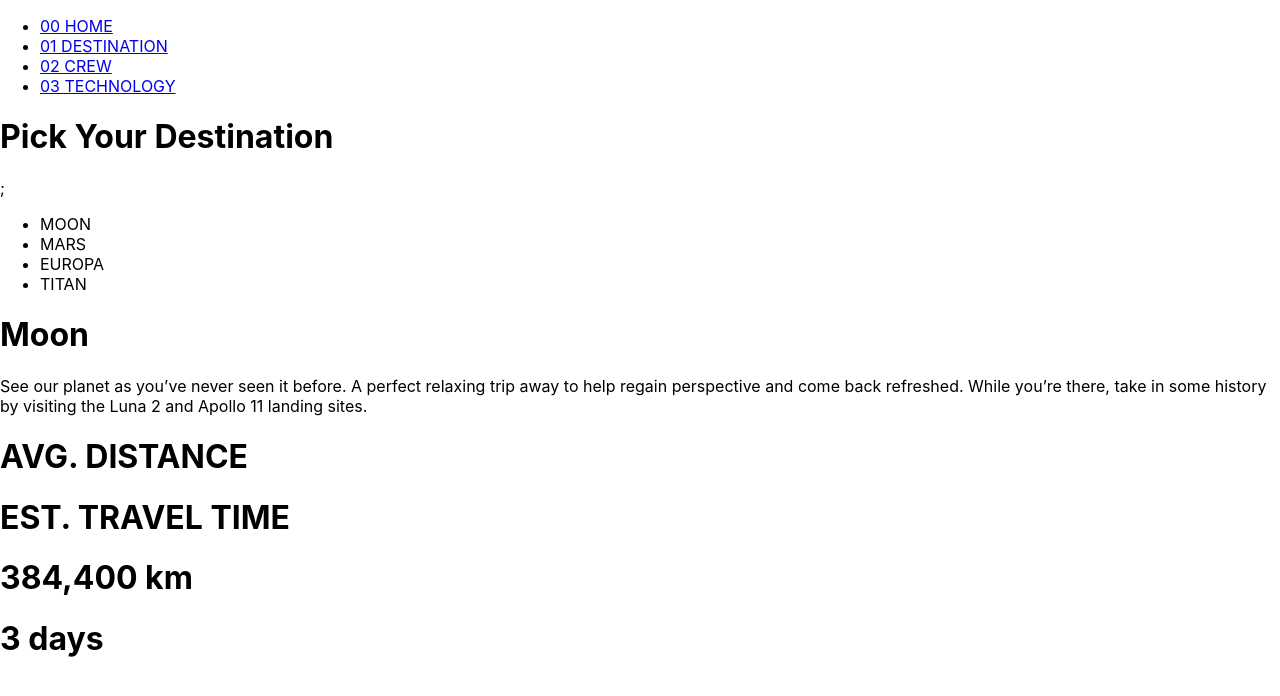
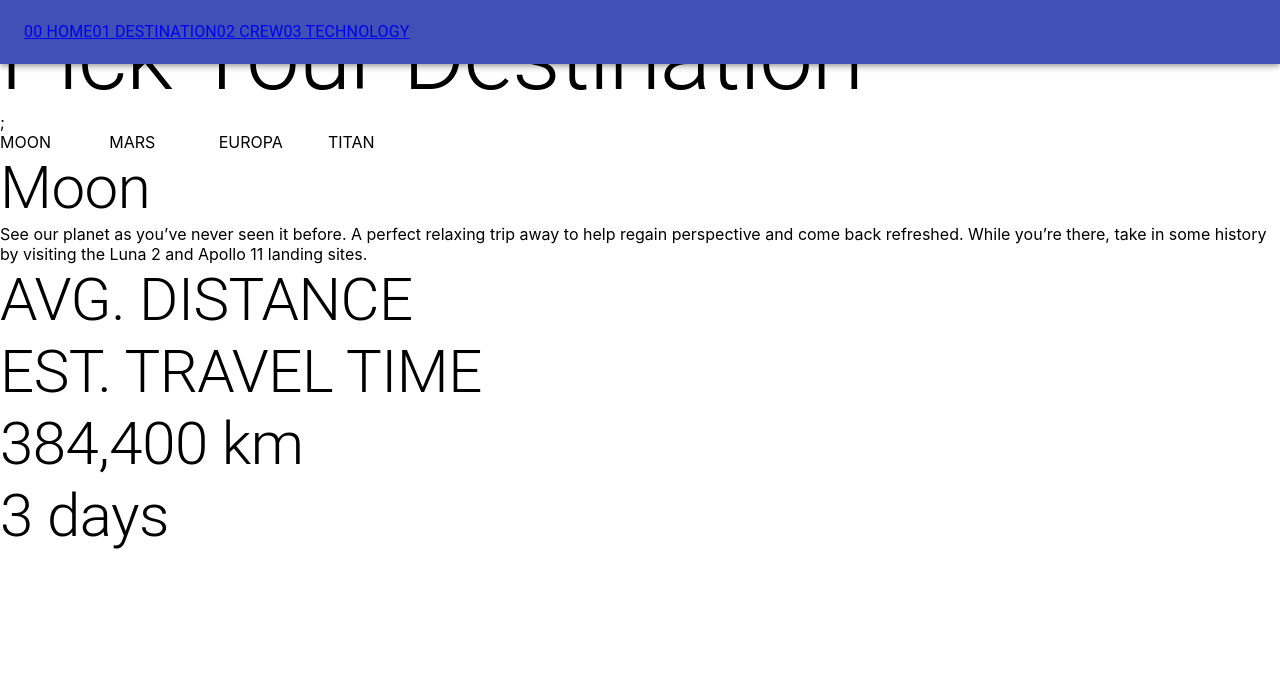
Before and after one commit to coderSathesBala/frontEndMentorsSpaceChallenge, a React (Create React App) app: page /Destination in a window 1280 px wide. Shown: the top 696 px of the page. Built offline with nearby package versions, Linux system fonts and the light colour scheme.

Commit message:
convertToMaterialUIWriting

```diff
--- a/package.json
+++ b/package.json
@@ -3,6 +3,8 @@
   "version": "0.1.0",
   "private": true,
   "dependencies": {
+    "@emotion/react": "^11.7.1",
+    "@emotion/styled": "^11.6.0",
     "@material-ui/core": "^4.12.3",
     "@mui/material": "^5.2.5",
     "@testing-library/jest-dom": "^5.16.1",
--- a/src/components/crewPage.js
+++ b/src/components/crewPage.js
@@ -1,4 +1,5 @@
 import React from 'react';
+import { Typography, Button, Box } from "@material-ui/core"
 
 class Crew extends React.Component {
 
@@ -41,17 +42,16 @@ class Crew extends React.Component {
   }
     render() {
       return (
-      <div>
-        <h1>02 Meet Your Crew</h1>
-        <h1>{this.state.title}</h1>
-        <h1>{this.state.name}</h1>
-        <p>{this.state.description}</p>
-        <button type="button" onClick={this.specialist.bind(this)}>Mission Specialist</button>
-        <button type="button" onClick={this.commander.bind(this)}>Commander</button>
-        <button type="button" onClick={this.pilot.bind(this)}>Pilot</button>
-        <button type="button" onClick={this.engineer.bind(this)}>Flight Engineer</button>
-      </div>
-
+      <Box component="span">
+        <Typography variant='h1'>02 Meet Your Crew</Typography >
+        <Typography variant='h1'>{this.state.title}</Typography >
+        <Typography variant='h1'>{this.state.name}</Typography >
+        <Typography variant='p'>{this.state.description}</Typography >
+        <Button variant="text" onClick={this.specialist.bind(this)}>Mission Specialist</Button>
+        <Button variant="text" onClick={this.commander.bind(this)}>Commander</Button>
+        <Button variant="text" onClick={this.pilot.bind(this)}>Pilot</Button>
+        <Button variant="text" onClick={this.engineer.bind(this)}>Flight Engineer</Button>
+      </Box>
       )
     }
   }
--- a/src/components/destinationPage.js
+++ b/src/components/destinationPage.js
@@ -1,4 +1,5 @@
 import React from 'react';
+import {Typography, Grid, Paper, Box} from '@material-ui/core'
 
 class Destination extends React.Component {
 
@@ -48,21 +49,21 @@ class Destination extends React.Component {
 
     render() {
       return (
-      <div>
-        <h1>Pick Your Destination</h1>;
-        <ul>
-          <li onClick={this.moon.bind(this)}>MOON</li>
-          <li onClick={this.mars.bind(this)}>MARS</li>
-          <li onClick={this.europa.bind(this)}>EUROPA</li>
-          <li onClick={this.titan.bind(this)}>TITAN</li>
-        </ul>
-        <h1>{this.state.title}</h1>
-        <p>{this.state.description}</p>
-        <h1>AVG. DISTANCE</h1>
-        <h1>EST. TRAVEL TIME</h1>
-        <h1>{this.state.distance}</h1>
-        <h1>{this.state.travel}</h1>
-      </div>
+      <Box>
+        <Typography variant="h1">Pick Your Destination</Typography>;
+        <Grid container spacing={4}>
+          <Grid item xs="1" onClick={this.moon.bind(this)}>MOON</Grid>
+          <Grid item xs="1" onClick={this.mars.bind(this)}>MARS</Grid>
+          <Grid item xs="1" onClick={this.europa.bind(this)}>EUROPA</Grid>
+          <Grid item xs="1" onClick={this.titan.bind(this)}>TITAN</Grid>
+        </Grid>
+        <Typography variant="h2">{this.state.title}</Typography>
+        <Typography variant="p">{this.state.description}</Typography>
+        <Typography variant="h2">AVG. DISTANCE</Typography>
+        <Typography variant="h2">EST. TRAVEL TIME</Typography>
+        <Typography variant="h2">{this.state.distance}</Typography>
+        <Typography variant="h2">{this.state.travel}</Typography>
+      </Box>
         )
     }
   }
--- a/src/components/landingPage.js
+++ b/src/components/landingPage.js
@@ -1,23 +1,16 @@
 import React from 'react';
-import { makeStyles } from '@material-ui/core'
-
-const useStyles = makeStyles({
-  div: {
-    backgroundColor: 'blue'
-  }
-})
+import { Typography, Box} from '@material-ui/core'
 
 function Landing() {
-      const classes = useStyles()
 
       return (
-        <div>
-        <h1>SO, YOU WANT TO TRAVEL TO </h1>;
-        <h1>SPACE</h1>
-        <p>Let's face it: if you want to go to space, you might as well genuinely go to outer space and not hover kind of on the edge of it. Well sit back,
+        <Box>
+        <Typography variant="h2">SO, YOU WANT TO TRAVEL TO </Typography>;
+        <Typography variant="h2">SPACE</Typography>
+        <Typography variant="p">Let's face it: if you want to go to space, you might as well genuinely go to outer space and not hover kind of on the edge of it. Well sit back,
           and relax because we'll give you a truly out of this world experience!
-        </p>
-      </div>
+        </Typography>
+      </Box>
         )
 }
 
--- a/src/components/navbar.js
+++ b/src/components/navbar.js
@@ -1,18 +1,23 @@
 import React from 'react';
 import { Link } from 'react-router-dom';
+import AppBar from '@material-ui/core/AppBar'
+import Toolbar from '@material-ui/core/Toolbar'
+import Typography from '@material-ui/core/Typography'
+
 
 class Navbar extends React.Component {
-    render() {
-      return (
-        <div>
-
-      <ul>
-      <li> <Link to="/">00 HOME</Link></li>
-      <li> <Link to="/Destination">01 DESTINATION</Link></li>
-      <li> <Link to="/Crew">02 CREW</Link></li>
-      <li> <Link to="/Technology">03 TECHNOLOGY</Link></li>
-      </ul>
-        </div>
+  render() {
+    return (
+     <div>
+      <AppBar>
+        <Toolbar>
+          <Typography> <Link to="/">00 HOME</Link> </Typography>
+          <Typography> <Link to="/Destination">01 DESTINATION</Link> </Typography>
+          <Typography> <Link to="/Crew">02 CREW</Link> </Typography>
+          <Typography> <Link to="/Technology">03 TECHNOLOGY</Link> </Typography>
+        </Toolbar>
+      </AppBar>
+    </div>
       )
     }
   }
--- a/src/components/technologyPage.js
+++ b/src/components/technologyPage.js
@@ -1,4 +1,5 @@
 import React from 'react';
+import {Typography, Box, Button} from '@material-ui/core'
 
 class Technology extends React.Component {
 
@@ -30,15 +31,15 @@ class Technology extends React.Component {
 
     render() {
       return (
-      <div>
-        <h1>SPACE LAUNCH 101</h1>
-        <button onClick={this.one.bind(this)}>1</button>
-        <button onClick={this.two.bind(this)}>2</button>
-        <button onClick={this.three.bind(this)}>3</button>
-        <h2>THE TERMINOLOGY...</h2>
-        <h1>{this.state.title}</h1>
-        <p>{this.state.description}</p>
-      </div>
+      <Box>
+        <Typography variant="h1">SPACE LAUNCH 101</Typography>
+        <Button onClick={this.one.bind(this)}>1</Button>
+        <Button onClick={this.two.bind(this)}>2</Button>
+        <Button onClick={this.three.bind(this)}>3</Button>
+        <Typography variant="h2">THE TERMINOLOGY...</Typography>
+        <Typography variant="h1">{this.state.title}</Typography>
+        <Typography variant="p">{this.state.description}</Typography>
+      </Box>
       )
     }
   }
```
Also changed, not shown: 1 other file (tests, documents, lock files or other folders).
